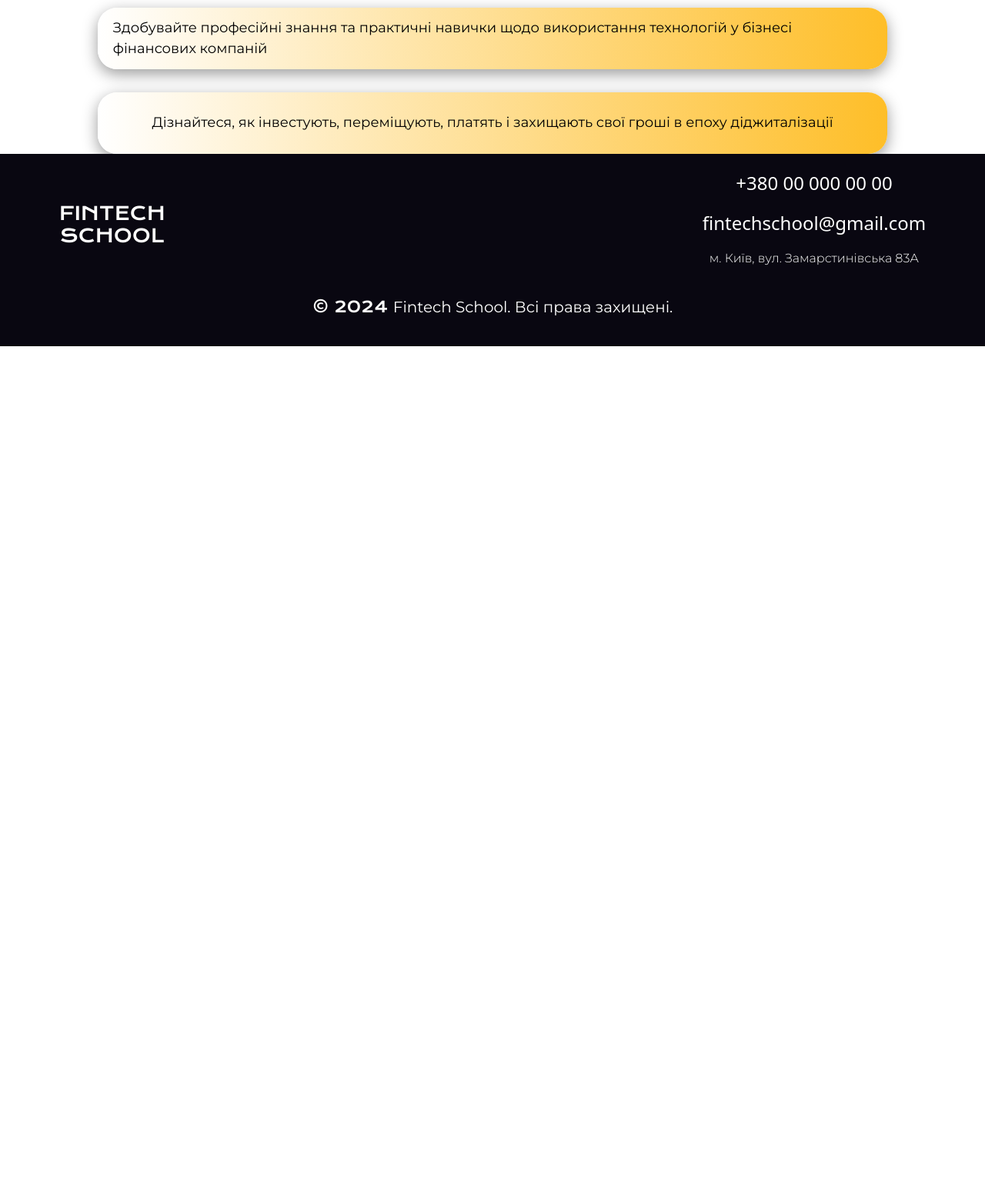
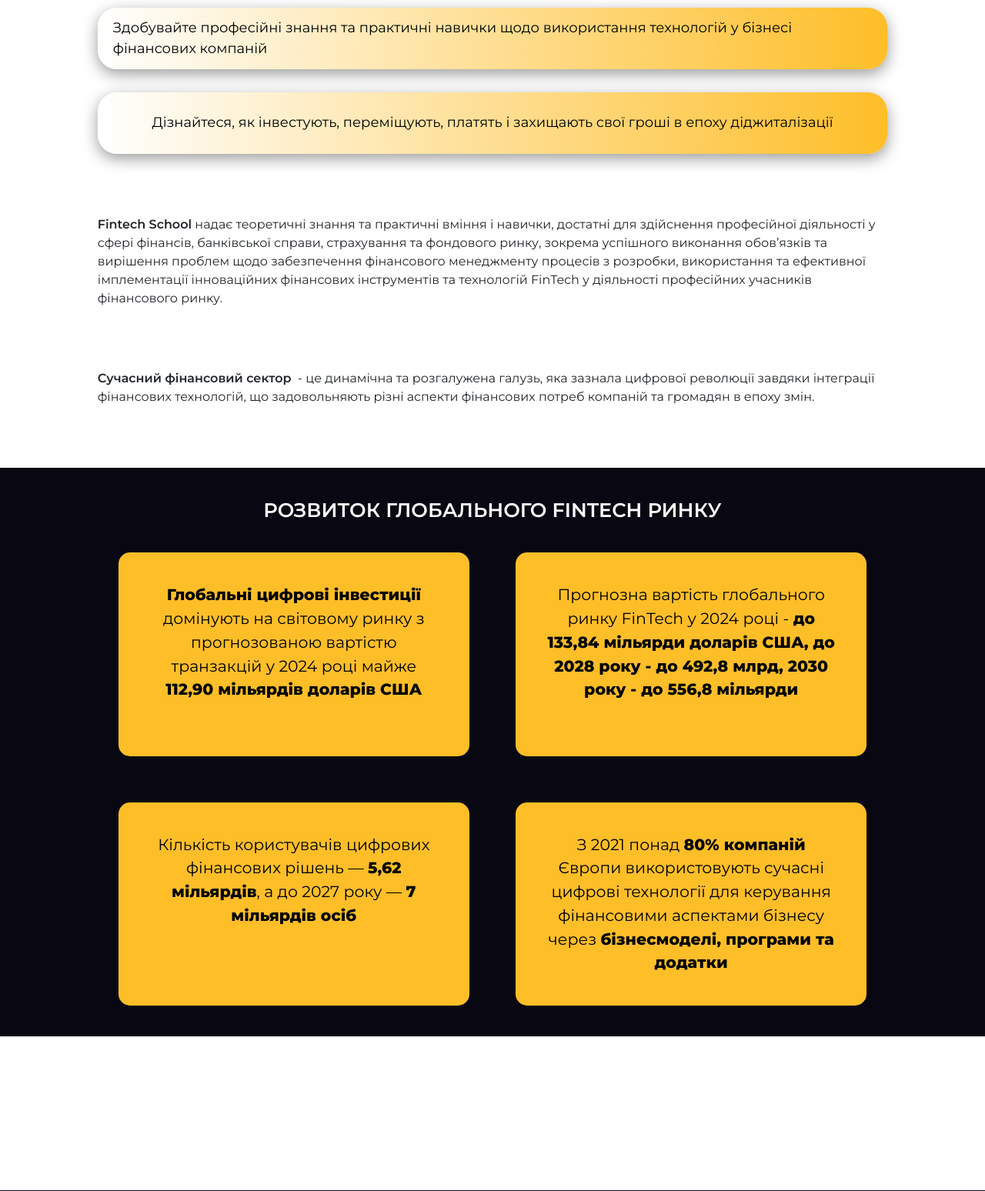
Before and after one commit to Economy-Project/FinTech-School, a Flask app: page / in a window 1280 px wide. Shown: the part 498-2046 px from the top of the page at 77% size. Before the commit the page ends 948 px from the top, so only its background shows below. Run offline with Flask 3, Linux system fonts and the light colour scheme; some libraries are stand-ins or nearby versions.

Commit message:
completed home page

```diff
--- a/templates/footer.html
+++ b/templates/footer.html
@@ -1,4 +1,4 @@
-    </div>
+
         <footer class="footer">
             <div class="footer-content">
                 <div>
--- a/templates/home.html
+++ b/templates/home.html
@@ -1,5 +1,4 @@
 {% include "header.html" %}
-
   <div class="main-page-container">
     <div class="image-container">
       <img
@@ -9,17 +8,76 @@
       />
       <h1 class="img-title">СТАНЬ ЕКСПЕРТОМ <br />У СФЕРІ FINTECH</h1>
       <div class="itstep-link">
-      <a class="" href="#">в <span>IT STEP</span> Університеті</a>
+        <a
+          class=""
+          href="https://itstep.edu.ua/en#gsc.tab=0"
+          target="_blank"
+          rel="noopener noreferrer"
+          >в <span>IT STEP</span> Університеті</a
+        >
         <img src="../static/public/arrow.png" alt="arrow" />
       </div>
     </div>
 
     <div class="text-container">
       <div class="text-box">
-        Здобувайте професійні знання та практичні навички щодо використання технологій у бізнесі фінансових компаній
+        Здобувайте професійні знання та практичні навички щодо використання
+        технологій у бізнесі фінансових компаній
       </div>
       <div class="text-box">
-        Дізнайтеся, як інвестують, переміщують, платять і захищають свої гроші в епоху діджиталізації
+        Дізнайтеся, як інвестують, переміщують, платять і захищають свої гроші в
+        епоху діджиталізації
+      </div>
+
+      <div class="text-block">
+        <span>Fintech School</span> надає теоретичні знання та практичні вміння і
+        навички, достатні для здійснення професійної діяльності у сфері фінансів,
+        банківської справи, страхування та фондового ринку, зокрема успішного
+        виконання обов’язків та вирішення проблем щодо забезпечення фінансового
+        менеджменту процесів з розробки, використання та ефективної імплементації
+        інноваційних фінансових інструментів та технологій FinTech у діяльності
+        професійних учасників фінансового ринку.
+      </div>
+      <div class="text-block">
+        <span>Сучасний фінансовий сектор</span>  - це динамічна та розгалужена
+        галузь, яка зазнала цифрової революції завдяки інтеграції фінансових
+        технологій, що задовольняють різні аспекти фінансових потреб компаній та
+        громадян в епоху змін.
+      </div>
+    </div>
+
+  </div>
+</div>
+  <div class="grid-section">
+    <h1>Розвиток глобального Fintech ринку</h1>
+    <div class="grid-container">
+      <div class="grid-item ">
+        <span>Глобальні цифрові інвестиції</span>
+        домінують на світовому ринку з
+        прогнозованою вартістю транзакцій у 2024 році майже
+        <span>112,90 мільярдів доларів США</span>
+      </div>
+      <div class="grid-item ">Прогнозна вартість глобального
+        ринку FinTech у 2024 році - <span>до
+        133,84 мільярди доларів США,
+        до 2028 року - до 492,8 млрд,
+        2030 року - до 556,8 мільярди
+        </span>
+      </div>
+      <div class="grid-item ">Кількість користувачів цифрових
+        фінансових рішень — <span>5,62
+        мільярдів</span>, а до 2027 року — <span>7
+        мільярдів осіб
+        </span>
+      </div>
+      <div class="grid-item ">З 2021 понад <span>80% компаній
+        </span>
+        Європи використовують сучасні
+        цифрові технології для керування
+        фінансовими аспектами бізнесу
+        через <span>бізнесмоделі, програми
+        та додатки
+        </span>
       </div>
     </div>
   </div>
```
Lines whose indentation alone changed are shown as unchanged.
